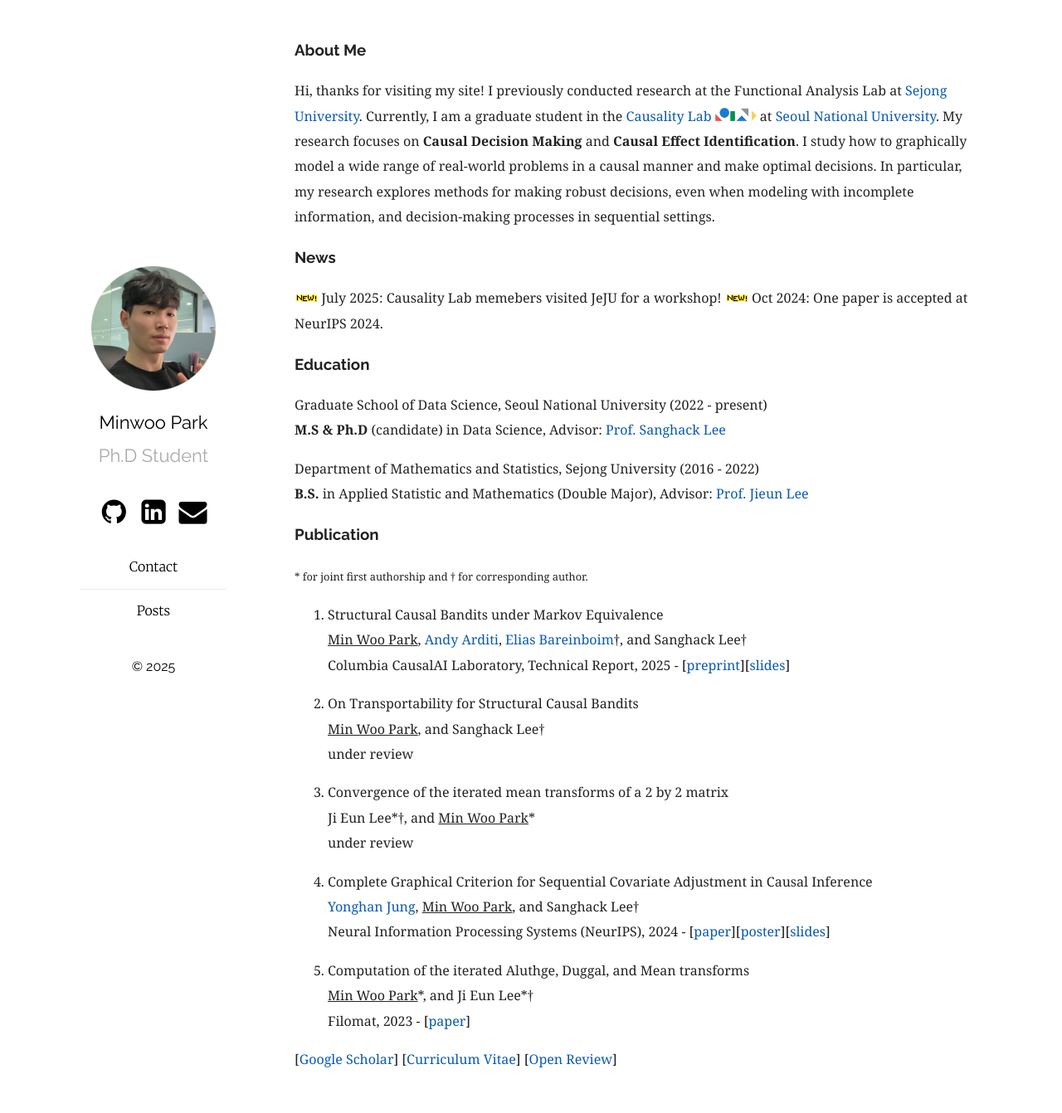
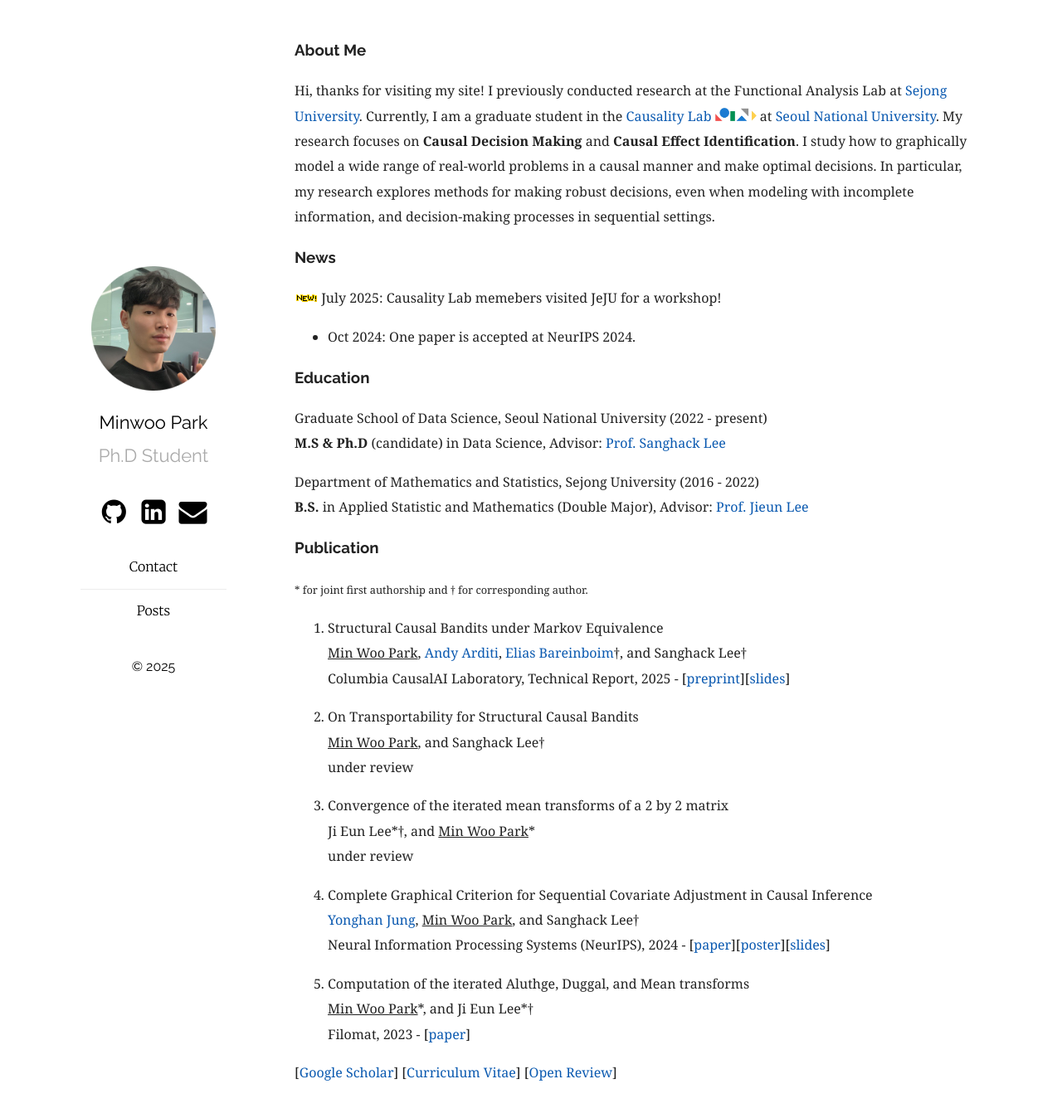
Before and after one commit to MinwooPark96/minwoopark96.github.com, a Jekyll site: the page built from index.md, in a window 1280 px wide and 1353 px high. Shown: the top 1342 px of the window at 83% size. Built offline with Jekyll 4.4.1, drawn with Linux system fonts in a browser that asks for light colours.

Commit message:
Remove mark

```diff
--- a/index.md
+++ b/index.md
@@ -10,7 +10,7 @@ Hi, thanks for visiting my site! I previously conducted research at the Function
 ### News
 
 ![New!](../assets/new.gif) July 2025: Causality Lab memebers visited JeJU for a workshop!
-![New!](../assets/new.gif) Oct 2024: One paper is accepted at NeurIPS 2024.
+- Oct 2024: One paper is accepted at NeurIPS 2024.
 
 ### Education
 
```
